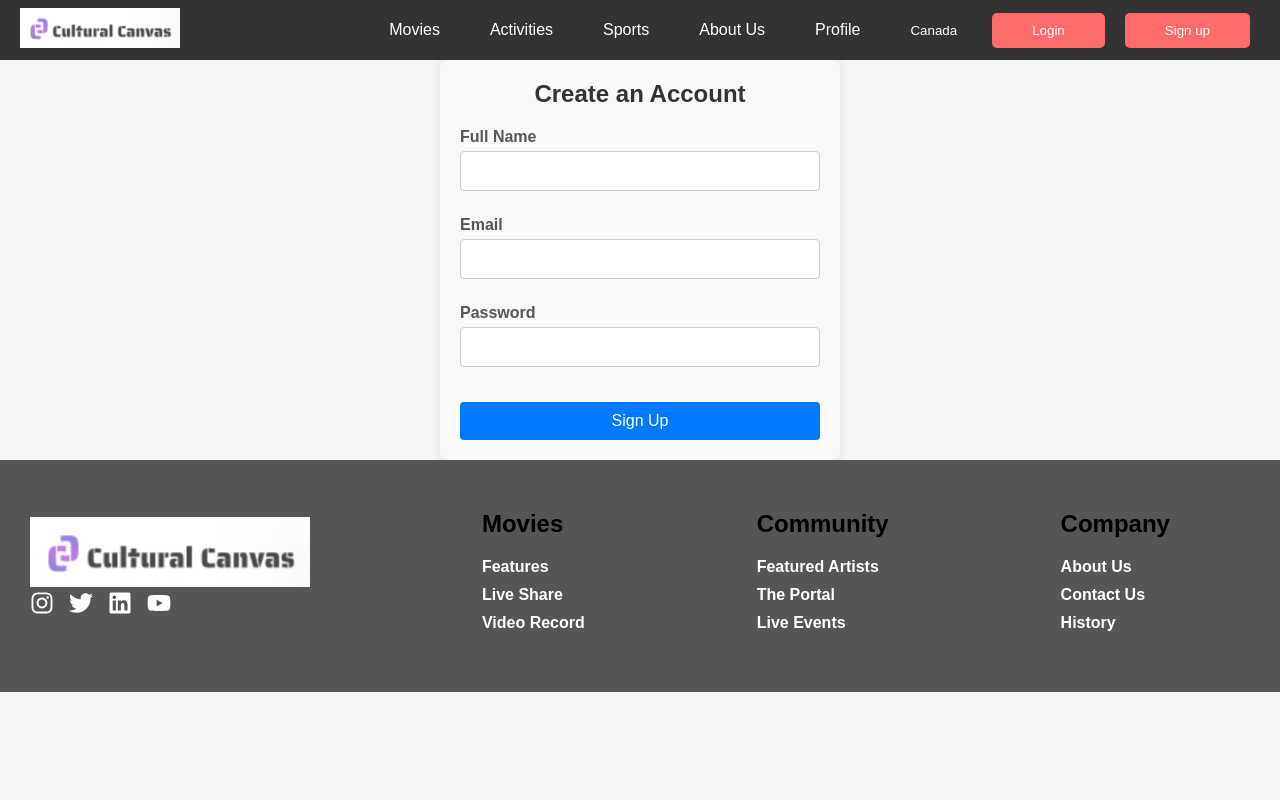
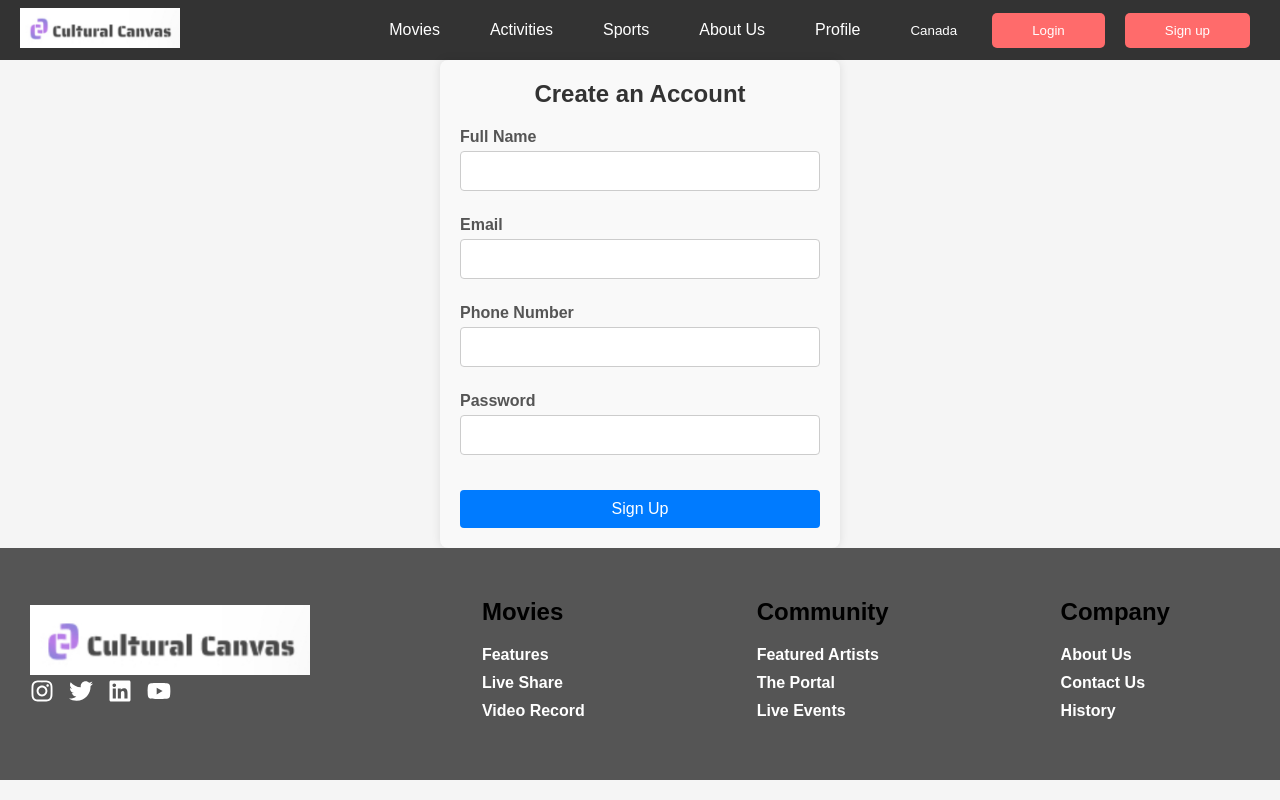
Before and after one commit to Ridham1502/Capstone-Final-Project-Group-4, a React (Create React App) app in the folder frontend/: page /signup in a window 1280 px wide. Built offline with nearby package versions, Linux system fonts and the light colour scheme.

Commit message:
Update Signup.jsx

```diff
--- a/frontend/src/components/auth/Signup.jsx
+++ b/frontend/src/components/auth/Signup.jsx
@@ -12,7 +12,8 @@ const Signup = () => {
     const name = e.target.name.value;
     const email = e.target.email.value;
     const password = e.target.password.value;
-    const body = { name, email, password };
+    const phone_number = e.target.phone_number.value;
+    const body = { name, email, password,phone_number };
 
     try {
       const response = await axiosInstance.post('/user/signup', body);
@@ -38,6 +39,10 @@ const Signup = () => {
           <input type="email" id="email" name="email" required />
         </div>
         <div className="form-group">
+          <label htmlFor="phone_number">Phone Number</label>
+          <input type="text" id="phone_number" name="phone_number" required />
+        </div>
+        <div className="form-group">
           <label htmlFor="password">Password</label>
           <input type="password" id="password" name="password" required />
         </div>
```
